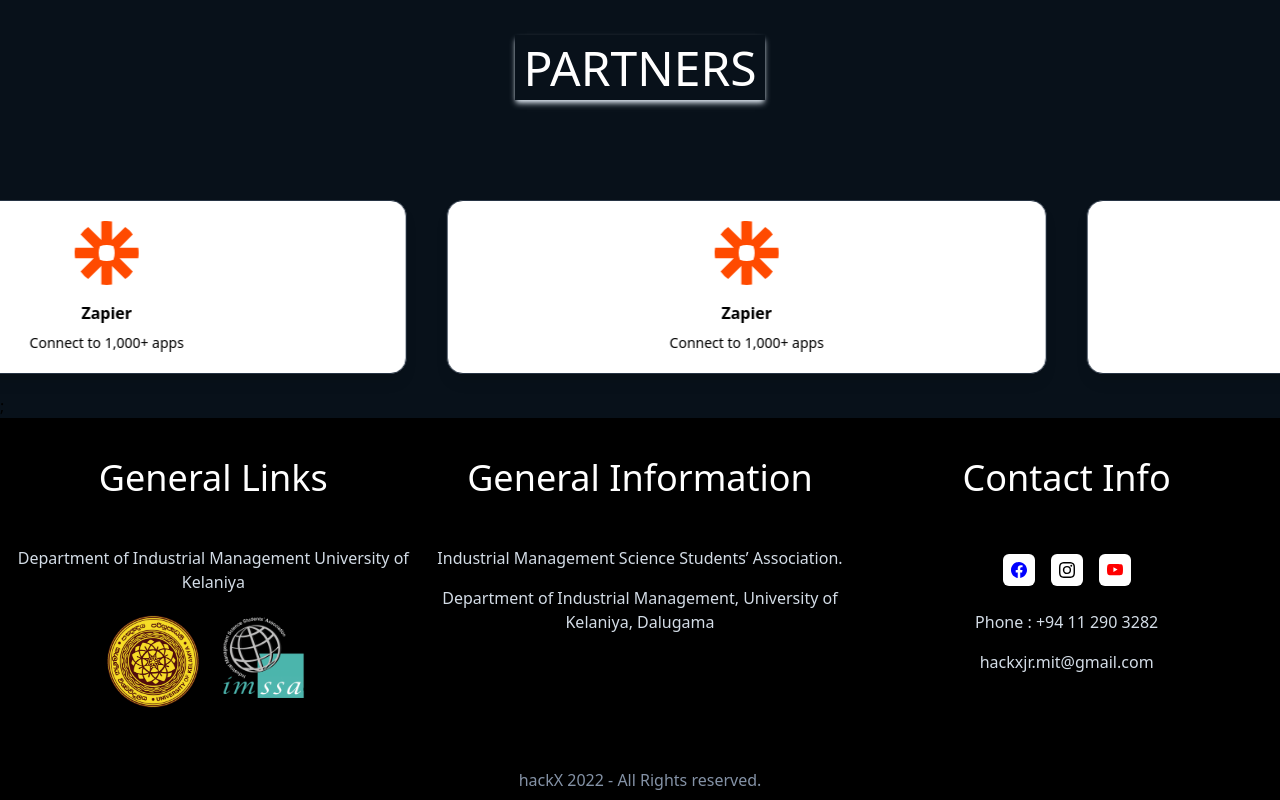
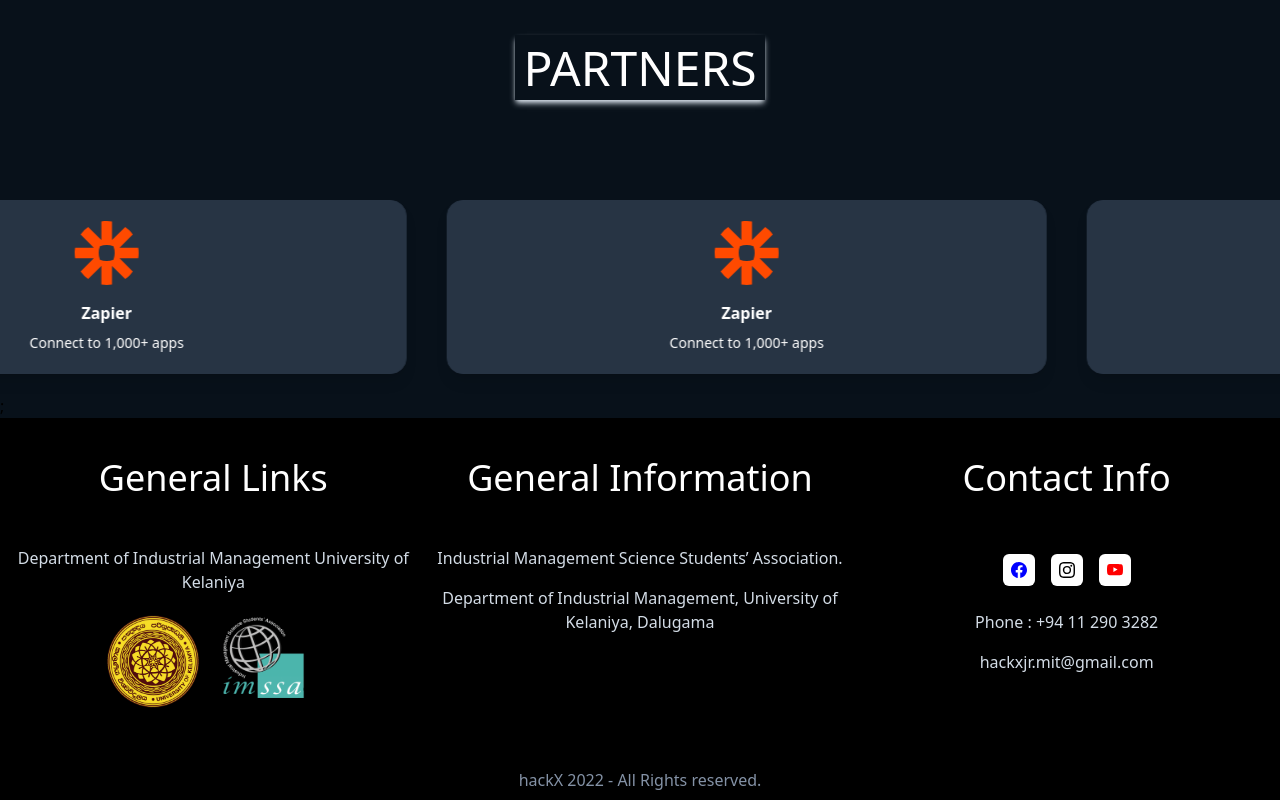
Before and after one commit to MIT-UOK/hackX-2022, a React (Vite) app: page / in a window 1280 px wide. Shown: the part 3376-4176 px from the top of the page. Built offline with nearby package versions, Linux system fonts and the light colour scheme.

Commit message:
changed partners card background color

```diff
--- a/src/componets/Partners/Card/index.jsx
+++ b/src/componets/Partners/Card/index.jsx
@@ -1,10 +1,11 @@
 function Card() {
     return (
         <>
-            <div className="bg-white rounded-2xl py-5 flex flex-col items-center justify-center shadow-lg border border-gray-dark m-5">
+            <div className="bg-gray-dark rounded-2xl py-5 flex flex-col items-center justify-center shadow-lg border border-gray-dark m-5">
                 <svg className="w-16 h-auto" viewBox="0 0 256 256" xmlns="http://www.w3.org/2000/svg" preserveAspectRatio="xMidYMid"><path d="M159.999 128.056a76.55 76.55 0 0 1-4.915 27.024 76.745 76.745 0 0 1-27.032 4.923h-.108c-9.508-.012-18.618-1.75-27.024-4.919A76.557 76.557 0 0 1 96 128.056v-.112a76.598 76.598 0 0 1 4.91-27.02A76.492 76.492 0 0 1 127.945 96h.108a76.475 76.475 0 0 1 27.032 4.923 76.51 76.51 0 0 1 4.915 27.02v.112zm94.223-21.389h-74.716l52.829-52.833a128.518 128.518 0 0 0-13.828-16.349v-.004a129 129 0 0 0-16.345-13.816l-52.833 52.833V1.782A128.606 128.606 0 0 0 128.064 0h-.132c-7.248.004-14.347.62-21.265 1.782v74.716L53.834 23.665A127.82 127.82 0 0 0 37.497 37.49l-.028.02A128.803 128.803 0 0 0 23.66 53.834l52.837 52.833H1.782S0 120.7 0 127.956v.088c0 7.256.615 14.367 1.782 21.289h74.716l-52.837 52.833a128.91 128.91 0 0 0 30.173 30.173l52.833-52.837v74.72a129.3 129.3 0 0 0 21.24 1.778h.181a129.15 129.15 0 0 0 21.24-1.778v-74.72l52.838 52.837a128.994 128.994 0 0 0 16.341-13.82l.012-.012a129.245 129.245 0 0 0 13.816-16.341l-52.837-52.833h74.724c1.163-6.91 1.77-14 1.778-21.24v-.186c-.008-7.24-.615-14.33-1.778-21.24z" fill="#FF4A00" /></svg>
-                <p className="font-bold mt-4">Zapier</p>
-                <p className="mt-2 text-sm text-gray-500">Connect to 1,000+ apps</p>
+                <p className="font-bold mt-4 text-white">Zapier</p>
+                <p className="mt-2 text-sm text-white">Connect to 1,000+ apps</p>
+
             </div>
         </>
 
```
